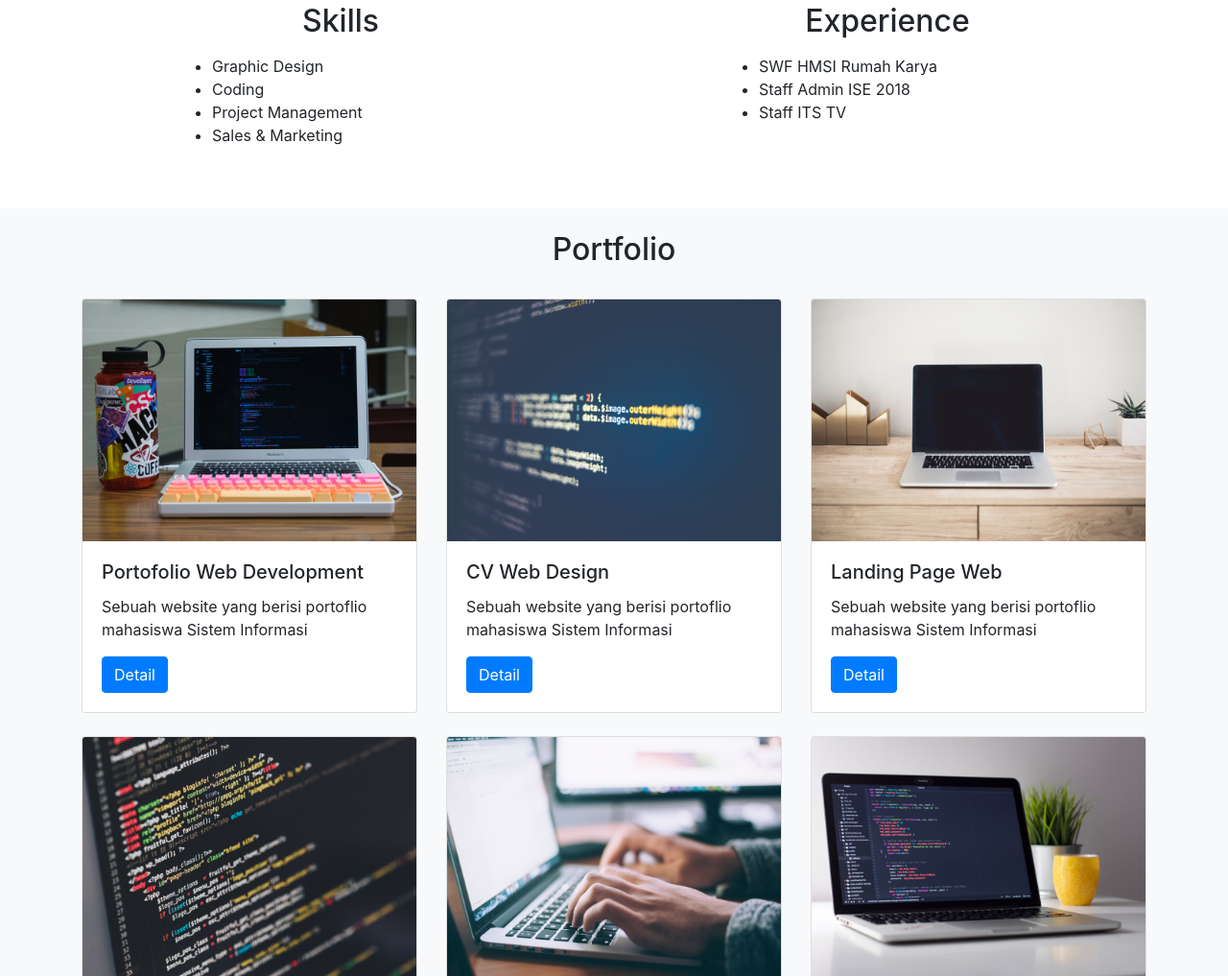
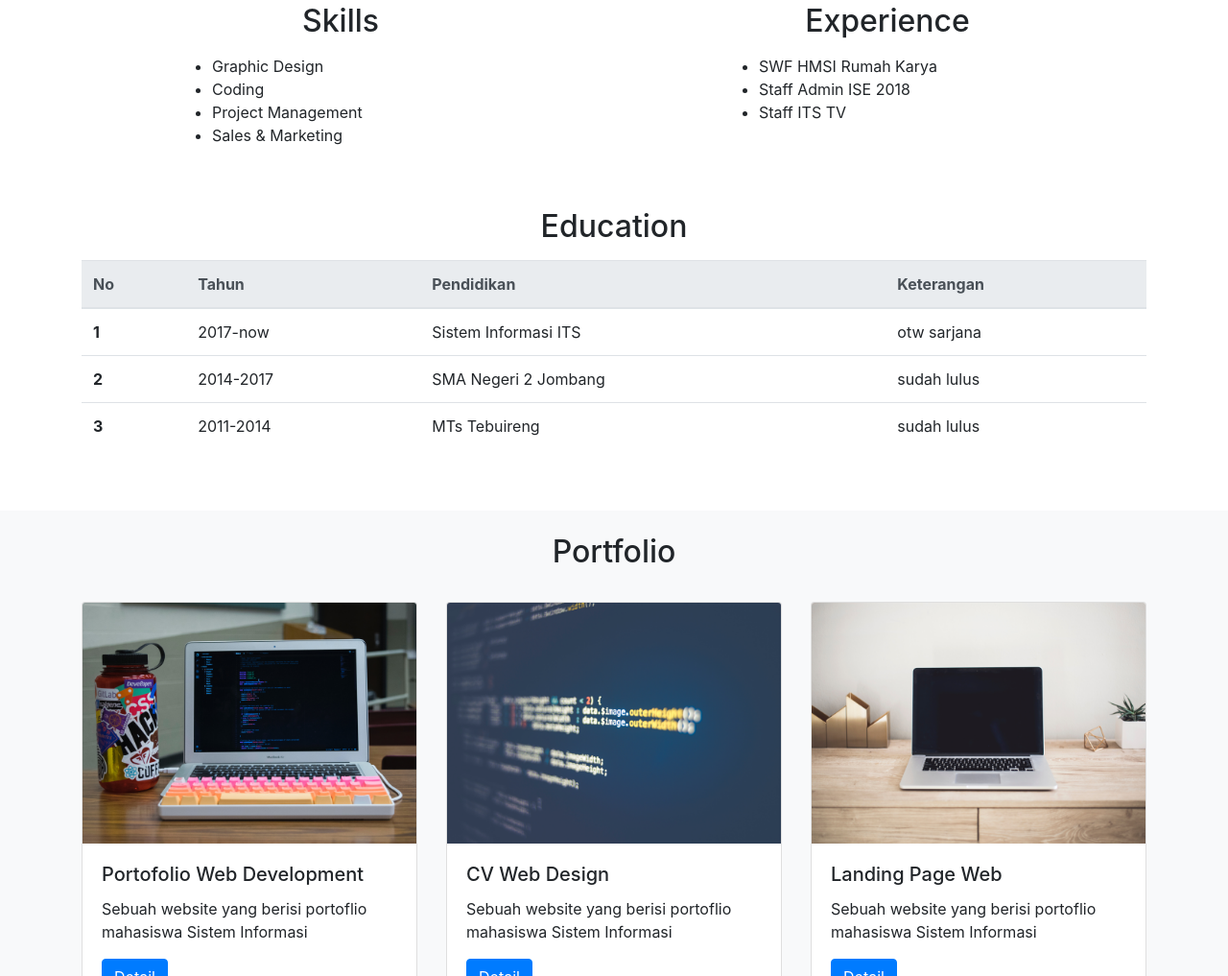
Before and after one commit to DPP-2020/praktikum-2-membuat-cv-part-2-laroybafi, a plain HTML site: page index.html in a window 1280 px wide. Shown: the part 711-1728 px from the top of the page at 96% size. Drawn offline with nearby package versions, Linux system fonts and the light colour scheme.

Commit message:
05211840000077 #2

```diff
--- a/index.html
+++ b/index.html
@@ -87,6 +87,48 @@
                             <li>Staff Admin ISE 2018</li>
                             <li>Staff ITS TV</li>
                         </ul>
+                    </div>
+                </div>
+            </div>
+        </div>
+    </section>
+
+    <section id="education" class="education">
+        <div class="container">
+            <div class="row mb-5">
+                <div class="col-md ">
+                    <h2 class="text-center mb-3">Education</h2>
+                    <div class="table-responsive">
+                        <table class="table justify-content-center">
+                            <thead class="thead-light">
+                                <tr>
+                                    <th scope="col">No</th>
+                                    <th scope="col">Tahun</th>
+                                    <th scope="col">Pendidikan</th>
+                                    <th scope="col">Keterangan</th>
+                                </tr>
+                            </thead>
+                            <tbody>
+                                <tr>
+                                    <th scope="row">1</th>
+                                    <td>2017-now</td>
+                                    <td>Sistem Informasi ITS</td>
+                                    <td>otw sarjana</td>
+                                </tr>
+                                <tr>
+                                    <th scope="row">2</th>
+                                    <td>2014-2017</td>
+                                    <td>SMA Negeri 2 Jombang</td>
+                                    <td>sudah lulus</td>
+                                </tr>
+                                <tr>
+                                    <th scope="row">3</th>
+                                    <td>2011-2014</td>
+                                    <td>MTs Tebuireng</td>
+                                    <td>sudah lulus</td>
+                                </tr>
+                            </tbody>
+                        </table>
                     </div>
                 </div>
             </div>
```
